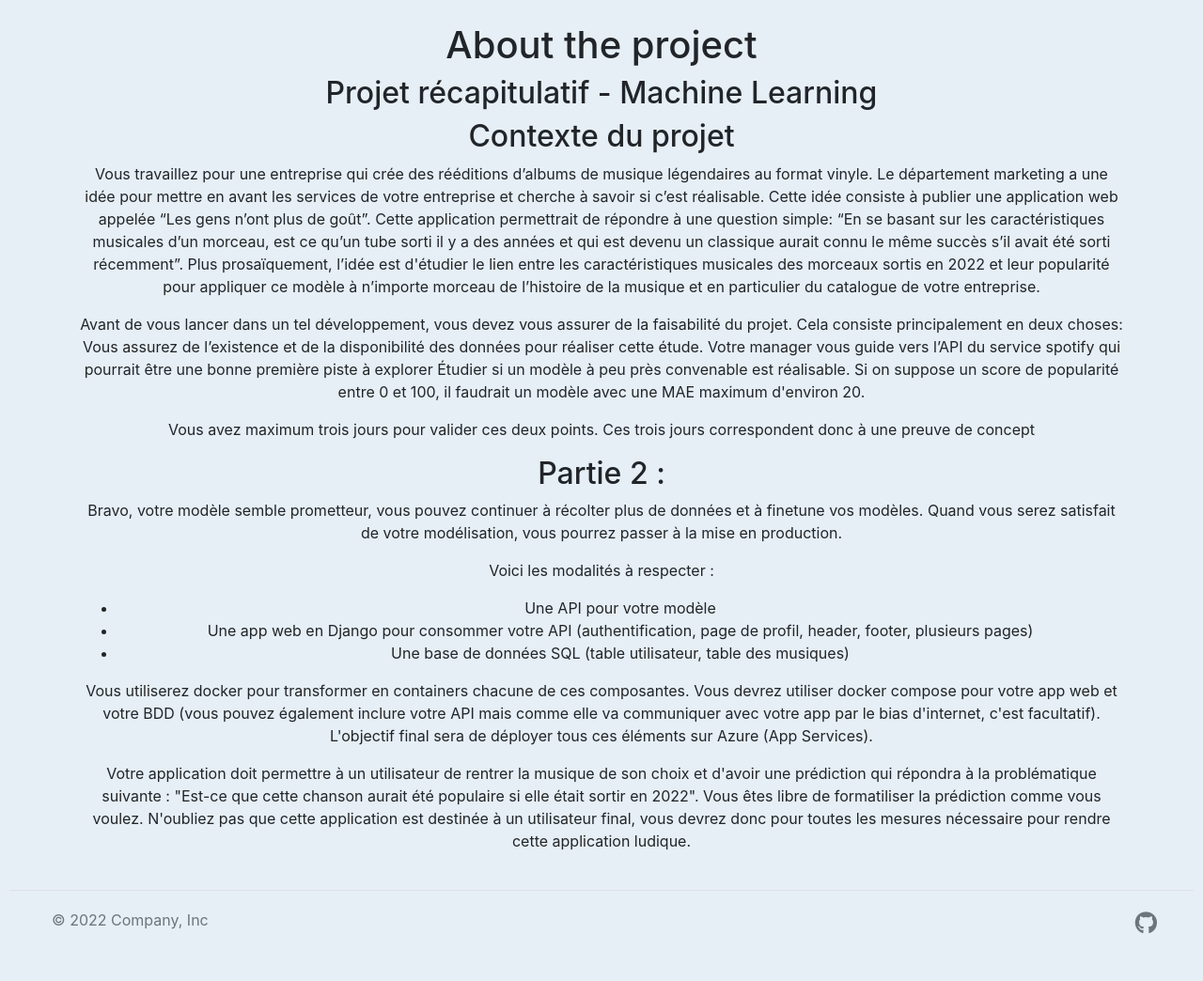
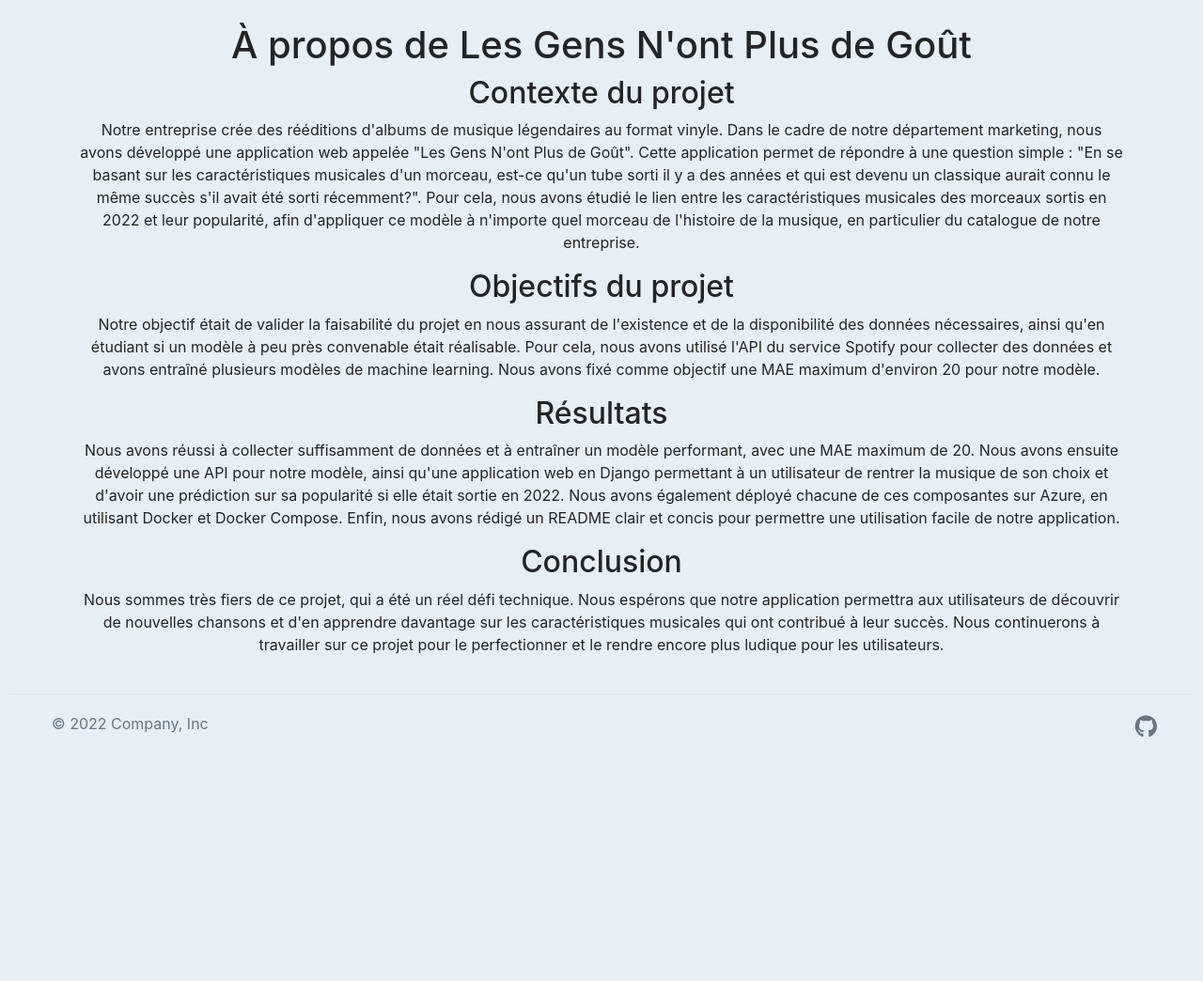
Before and after one commit to StevenDelval/Projet-_r-capitulatif-Machine_Learning, a Django app: page /about/ in a window 1280 px wide. Shown: the part 83-1127 px from the top of the page at 94% size. After the commit the page ends 867 px from the top, so only its background shows below. Run offline with Django 4.2, Linux system fonts and the light colour scheme; parts of the project's set-up code (start-up, migrations or seed data) failed here and were passed over; some libraries are stand-ins or nearby versions.

Commit message:
feat: :sparkles: Add readme and about

```diff
--- a/recap_django/base/templates/about.html
+++ b/recap_django/base/templates/about.html
@@ -4,24 +4,19 @@
 
 {% block content %}
 
+<h1>À propos de Les Gens N'ont Plus de Goût</h1>
 
 
-<h1>About the project</h1>
-<h2>Projet récapitulatif - Machine Learning</h2>
-<div>
-  <h2>Contexte du projet</h2>
-  <p>Vous travaillez pour une entreprise qui crée des rééditions d’albums de musique légendaires au format vinyle. Le département marketing a une idée pour mettre en avant les services de votre entreprise et cherche à savoir si c’est réalisable. Cette idée consiste à publier une application web appelée “Les gens n’ont plus de goût”. Cette application permettrait de répondre à une question simple: “En se basant sur les caractéristiques musicales d’un morceau, est ce qu’un tube sorti il y a des années et qui est devenu un classique aurait connu le même succès s’il avait été sorti récemment”. Plus prosaïquement, l’idée est d'étudier le lien entre les caractéristiques musicales des morceaux sortis en 2022 et leur popularité pour appliquer ce modèle à n’importe morceau de l’histoire de la musique et en particulier du catalogue de votre entreprise.</p>
-  <p>Avant de vous lancer dans un tel développement, vous devez vous assurer de la faisabilité du projet. Cela consiste principalement en deux choses: Vous assurez de l’existence et de la disponibilité des données pour réaliser cette étude. Votre manager vous guide vers l’API du service spotify qui pourrait être une bonne première piste à explorer Étudier si un modèle à peu près convenable est réalisable. Si on suppose un score de popularité entre 0 et 100, il faudrait un modèle avec une MAE maximum d'environ 20.</p>
-  <p>Vous avez maximum trois jours pour valider ces deux points. Ces trois jours correspondent donc à une preuve de concept</p>
-  <h2>Partie 2 :</h2>
-  <p>Bravo, votre modèle semble prometteur, vous pouvez continuer à récolter plus de données et à finetune vos modèles. Quand vous serez satisfait de votre modélisation, vous pourrez passer à la mise en production.</p>
-  <p>Voici les modalités à respecter :</p>
-  <ul>
-    <li>Une API pour votre modèle</li>
-    <li>Une app web en Django pour consommer votre API (authentification, page de profil, header, footer, plusieurs pages)</li>
-    <li>Une base de données SQL (table utilisateur, table des musiques)</li>
-  </ul>
-  <p>Vous utiliserez docker pour transformer en containers chacune de ces composantes. Vous devrez utiliser docker compose pour votre app web et votre BDD (vous pouvez également inclure votre API mais comme elle va communiquer avec votre app par le bias d'internet, c'est facultatif). L'objectif final sera de déployer tous ces éléments sur Azure (App Services).</p>
-  <p>Votre application doit permettre à un utilisateur de rentrer la musique de son choix et d'avoir une prédiction qui répondra à la problématique suivante : "Est-ce que cette chanson aurait été populaire si elle était sortir en 2022". Vous êtes libre de formatiliser la prédiction comme vous voulez. N'oubliez pas que cette application est destinée à un utilisateur final, vous devrez donc pour toutes les mesures nécessaire pour rendre cette application ludique.</p>
+<h2>Contexte du projet</h2>
+<p>Notre entreprise crée des rééditions d'albums de musique légendaires au format vinyle. Dans le cadre de notre département marketing, nous avons développé une application web appelée "Les Gens N'ont Plus de Goût". Cette application permet de répondre à une question simple : "En se basant sur les caractéristiques musicales d'un morceau, est-ce qu'un tube sorti il y a des années et qui est devenu un classique aurait connu le même succès s'il avait été sorti récemment?". Pour cela, nous avons étudié le lien entre les caractéristiques musicales des morceaux sortis en 2022 et leur popularité, afin d'appliquer ce modèle à n'importe quel morceau de l'histoire de la musique, en particulier du catalogue de notre entreprise.</p>
 
+
+<h2>Objectifs du projet</h2>
+  <p>Notre objectif était de valider la faisabilité du projet en nous assurant de l'existence et de la disponibilité des données nécessaires, ainsi qu'en étudiant si un modèle à peu près convenable était réalisable. Pour cela, nous avons utilisé l'API du service Spotify pour collecter des données et avons entraîné plusieurs modèles de machine learning. Nous avons fixé comme objectif une MAE maximum d'environ 20 pour notre modèle.</p>
+
+  <h2>Résultats</h2>
+  <p>Nous avons réussi à collecter suffisamment de données et à entraîner un modèle performant, avec une MAE maximum de 20. Nous avons ensuite développé une API pour notre modèle, ainsi qu'une application web en Django permettant à un utilisateur de rentrer la musique de son choix et d'avoir une prédiction sur sa popularité si elle était sortie en 2022. Nous avons également déployé chacune de ces composantes sur Azure, en utilisant Docker et Docker Compose. Enfin, nous avons rédigé un README clair et concis pour permettre une utilisation facile de notre application.</p>
+
+  <h2>Conclusion</h2>
+  <p>Nous sommes très fiers de ce projet, qui a été un réel défi technique. Nous espérons que notre application permettra aux utilisateurs de découvrir de nouvelles chansons et d'en apprendre davantage sur les caractéristiques musicales qui ont contribué à leur succès. Nous continuerons à travailler sur ce projet pour le perfectionner et le rendre encore plus ludique pour les utilisateurs.</p>
 {% endblock content %}
```
Also changed, not shown: README.md.
